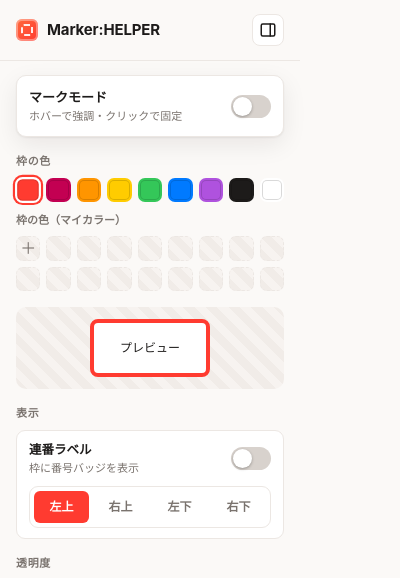
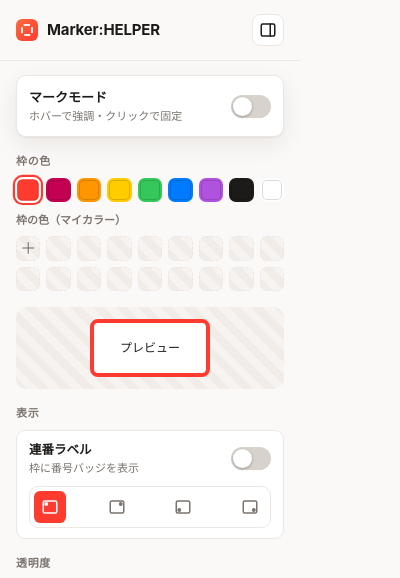
Before and after one commit to tksz-mycom/marker-helper, a browser extension: page popup/popup.html in a window 400 px wide. Shown: the top 578 px of the page. Drawn offline with Linux system fonts and the light colour scheme.

Commit message:
feat: 連番ラベルの位置指定をアイコンに変更
- 左上・右上・左下・右下のテキストを枠とコーナーの点で示すアイコンに置き換えました。
- 位置ボタンを32x32の正方形に整え均等に配置しました。

```diff
--- a/popup/popup.css
+++ b/popup/popup.css
@@ -53,10 +53,10 @@ body {
   height: 22px;
   border-radius: 6px;
   background: linear-gradient(135deg, #ff6a3d, var(--accent));
-  box-shadow: inset 0 0 0 2px rgba(255, 255, 255, 0.35);
   position: relative;
   flex: none;
 }
+
 .mm-logo::after {
   content: "";
   position: absolute;
@@ -103,9 +103,11 @@ body {
   display: flex;
   flex-direction: column;
 }
+
 .mm-toggle-text strong {
   font-size: 13px;
 }
+
 .mm-toggle-text small {
   color: var(--muted);
   font-size: 11px;
@@ -126,6 +128,7 @@ body {
   background: #d8d2cd;
   transition: background 160ms ease;
 }
+
 .mm-switch::after {
   content: "";
   position: absolute;
@@ -138,16 +141,19 @@ body {
   box-shadow: 0 1px 3px rgba(0, 0, 0, 0.3);
   transition: transform 160ms cubic-bezier(0.16, 1, 0.3, 1);
 }
-.mm-toggle input:checked ~ .mm-switch,
-.mm-inline-toggle input:checked ~ .mm-switch {
+
+.mm-toggle input:checked~.mm-switch,
+.mm-inline-toggle input:checked~.mm-switch {
   background: var(--accent);
 }
-.mm-toggle input:checked ~ .mm-switch::after,
-.mm-inline-toggle input:checked ~ .mm-switch::after {
+
+.mm-toggle input:checked~.mm-switch::after,
+.mm-inline-toggle input:checked~.mm-switch::after {
   transform: translateX(17px);
 }
-.mm-toggle input:focus-visible ~ .mm-switch,
-.mm-inline-toggle input:focus-visible ~ .mm-switch {
+
+.mm-toggle input:focus-visible~.mm-switch,
+.mm-inline-toggle input:focus-visible~.mm-switch {
   outline: 2px solid var(--accent);
   outline-offset: 2px;
 }
@@ -156,6 +162,7 @@ body {
 .mm-field {
   margin-top: var(--space-4);
 }
+
 .mm-field h2 {
   margin: 0 0 8px;
   font-size: 11px;
@@ -172,6 +179,7 @@ body {
   gap: 6px;
   margin-bottom: 8px;
 }
+
 .mm-swatch {
   aspect-ratio: 1;
   border-radius: 7px;
@@ -181,14 +189,17 @@ body {
   padding: 0;
   transition: transform 120ms ease, border-color 120ms ease;
 }
+
 .mm-swatch:hover {
   transform: scale(1.12);
 }
+
 .mm-swatch[aria-checked="true"] {
   border-color: #fff;
   box-shadow: inset 0 0 0 1px rgba(0, 0, 0, 0.15), 0 0 0 2px var(--accent);
   transform: scale(1.08);
 }
+
 .mm-swatch:focus-visible {
   outline: 2px solid var(--text);
   outline-offset: 2px;
@@ -201,12 +212,14 @@ body {
   font-weight: 600;
   color: var(--muted);
 }
+
 .mm-mypalette {
   display: grid;
   grid-template-columns: repeat(9, 1fr);
   gap: 6px;
   margin-bottom: 10px;
 }
+
 .mm-myslot {
   position: relative;
   aspect-ratio: 1;
@@ -217,18 +230,22 @@ body {
   padding: 0;
   transition: transform 120ms ease, border-color 120ms ease;
 }
+
 .mm-myslot:hover {
   transform: scale(1.12);
 }
+
 .mm-myslot.is-selected {
   border-color: #fff;
   box-shadow: inset 0 0 0 1px rgba(0, 0, 0, 0.15), 0 0 0 2px var(--accent);
   transform: scale(1.08);
 }
+
 .mm-myslot:focus-visible {
   outline: 2px solid var(--text);
   outline-offset: 2px;
 }
+
 /* 削除ボタン（ホバー／フォーカスで表示） */
 .mm-myslot-del {
   position: absolute;
@@ -249,10 +266,12 @@ body {
   cursor: pointer;
   box-shadow: 0 1px 3px rgba(0, 0, 0, 0.3);
 }
+
 .mm-myslot:hover .mm-myslot-del,
 .mm-myslot-del:focus-visible {
   display: flex;
 }
+
 /* 空き枠（＋）: 現在の色を新規登録 */
 .mm-myslot-add {
   aspect-ratio: 1;
@@ -269,14 +288,17 @@ body {
   overflow: hidden;
   transition: border-color 120ms ease, color 120ms ease;
 }
+
 .mm-myslot-add:hover {
   border-color: var(--accent);
   color: var(--accent);
 }
+
 .mm-myslot-add:focus-visible {
   outline: 2px solid var(--accent);
   outline-offset: 2px;
 }
+
 /* 空きプレースホルダ: 9列×3行のグリッド形状を保つための非操作枠 */
 .mm-myslot-empty {
   aspect-ratio: 1;
@@ -307,6 +329,7 @@ body {
   border: 1px solid var(--line);
   border-radius: 9px;
 }
+
 .mm-segmented button {
   flex: 1;
   padding: 7px 4px;
@@ -320,14 +343,17 @@ body {
   cursor: pointer;
   transition: background 120ms ease, color 120ms ease;
 }
+
 .mm-segmented button:hover {
   background: var(--accent-weak);
   color: var(--text);
 }
+
 .mm-segmented button.is-active {
   background: var(--accent);
   color: #fff;
 }
+
 .mm-segmented button:focus-visible {
   outline: 2px solid var(--accent);
   outline-offset: 1px;
@@ -340,6 +366,7 @@ body {
   border: 1px solid var(--line);
   border-radius: 9px;
 }
+
 /* カード内のトグルはカード自体が枠になるため、行の枠を外す */
 .mm-label-card .mm-inline-toggle {
   padding: 0;
@@ -355,6 +382,7 @@ body {
   border: 1px solid var(--line);
   border-radius: 9px;
 }
+
 /* カード内のセグメント・スライダー行はカード自体が枠になるため個別の枠を外す */
 .mm-width-card .mm-segmented,
 .mm-width-card .mm-slider-row {
@@ -368,9 +396,31 @@ body {
 .mm-label-pos {
   margin-top: 10px;
 }
+
 .mm-label-pos.is-disabled {
   opacity: 0.4;
   pointer-events: none;
+}
+
+/* 位置ボタンはテキストではなくアイコン（枠＋該当コーナーの点）で示す。
+   ボタンは 32x32 の正方形に固定し、グループ内で均等配置する。 */
+.mm-label-pos {
+  justify-content: space-between;
+}
+
+.mm-label-pos button {
+  flex: none;
+  width: 32px;
+  height: 32px;
+  padding: 0;
+  display: flex;
+  align-items: center;
+  justify-content: center;
+}
+
+.mm-label-pos button svg {
+  width: 18px;
+  height: 18px;
 }
 
 /* インライントグル（表示オプション） */
@@ -386,17 +436,20 @@ body {
   cursor: pointer;
   user-select: none;
 }
+
 .mm-inline-text {
   display: flex;
   flex-direction: column;
   font-size: 12.5px;
   font-weight: 600;
 }
+
 .mm-inline-text small {
   font-weight: 400;
   font-size: 11px;
   color: var(--muted);
 }
+
 .mm-inline-toggle input {
   position: absolute;
   opacity: 0;
@@ -404,7 +457,7 @@ body {
 }
 
 /* セグメントの直後にスライダー行が続く場合（線幅）は間隔を空ける */
-.mm-segmented + .mm-slider-row {
+.mm-segmented+.mm-slider-row {
   margin-top: var(--space-2);
 }
 
@@ -418,6 +471,7 @@ body {
   border: 1px solid var(--line);
   border-radius: 9px;
 }
+
 .mm-range {
   flex: 1;
   min-width: 0;
@@ -428,6 +482,7 @@ body {
   border-radius: 999px;
   cursor: pointer;
 }
+
 .mm-range::-webkit-slider-thumb {
   -webkit-appearance: none;
   appearance: none;
@@ -439,6 +494,7 @@ body {
   box-shadow: 0 1px 3px rgba(0, 0, 0, 0.3);
   cursor: pointer;
 }
+
 .mm-range::-moz-range-thumb {
   width: 16px;
   height: 16px;
@@ -448,10 +504,12 @@ body {
   box-shadow: 0 1px 3px rgba(0, 0, 0, 0.3);
   cursor: pointer;
 }
+
 .mm-range:focus-visible {
   outline: 2px solid var(--accent);
   outline-offset: 4px;
 }
+
 .mm-num {
   width: 48px;
   padding: 5px 6px;
@@ -463,10 +521,12 @@ body {
   font-size: 12px;
   text-align: right;
 }
+
 .mm-num:focus-visible {
   outline: 2px solid var(--accent);
   outline-offset: 1px;
 }
+
 .mm-unit {
   font-size: 11px;
   color: var(--muted);
@@ -483,6 +543,7 @@ body {
   background: var(--hatch);
   border-radius: var(--radius);
 }
+
 #mm-preview-box {
   position: relative;
   padding: 8px 18px;
@@ -492,6 +553,7 @@ body {
   border: 3px solid var(--accent);
   border-radius: 4px;
 }
+
 .mm-preview-badge {
   position: absolute;
   top: -11px;
@@ -509,23 +571,27 @@ body {
   font-weight: 700;
   box-shadow: 0 1px 4px rgba(0, 0, 0, 0.3);
 }
+
 /* ラベル位置に応じてプレビューのバッジも四隅へ */
 #mm-preview-box.pos-tr .mm-preview-badge {
   top: -11px;
   left: auto;
   right: -11px;
 }
+
 #mm-preview-box.pos-bl .mm-preview-badge {
   top: auto;
   bottom: -11px;
   left: -11px;
 }
+
 #mm-preview-box.pos-br .mm-preview-badge {
   top: auto;
   left: auto;
   bottom: -11px;
   right: -11px;
 }
+
 .mm-preview-badge[hidden] {
   display: none;
 }
@@ -548,14 +614,17 @@ body {
   transition: transform 80ms ease, background 120ms ease, border-color 120ms ease,
     color 120ms ease;
 }
+
 .mm-head-btn:hover {
   background: var(--accent);
   border-color: var(--accent);
   color: #fff;
 }
+
 .mm-head-btn:active {
   transform: translateY(1px);
 }
+
 .mm-head-btn:focus-visible {
   outline: 2px solid var(--accent);
   outline-offset: 2px;
@@ -579,6 +648,7 @@ body {
   font-weight: 700;
   border: 2px solid var(--bg);
 }
+
 .mm-count-badge[hidden] {
   display: none;
 }
--- a/popup/popup.html
+++ b/popup/popup.html
@@ -68,10 +68,30 @@
             <span class="mm-switch" aria-hidden="true"></span>
           </label>
           <div class="mm-segmented mm-label-pos" id="mm-label-pos" role="radiogroup" aria-label="ラベル位置">
-            <button type="button" data-value="tl" class="is-active" disabled>左上</button>
-            <button type="button" data-value="tr" disabled>右上</button>
-            <button type="button" data-value="bl" disabled>左下</button>
-            <button type="button" data-value="br" disabled>右下</button>
+            <button type="button" data-value="tl" class="is-active" title="左上" aria-label="左上" disabled>
+              <svg viewBox="0 0 24 24" aria-hidden="true">
+                <rect x="3" y="4" width="18" height="16" rx="2" fill="none" stroke="currentColor" stroke-width="2" />
+                <circle cx="7" cy="8" r="2.6" fill="currentColor" />
+              </svg>
+            </button>
+            <button type="button" data-value="tr" title="右上" aria-label="右上" disabled>
+              <svg viewBox="0 0 24 24" aria-hidden="true">
+                <rect x="3" y="4" width="18" height="16" rx="2" fill="none" stroke="currentColor" stroke-width="2" />
+                <circle cx="17" cy="8" r="2.6" fill="currentColor" />
+              </svg>
+            </button>
+            <button type="button" data-value="bl" title="左下" aria-label="左下" disabled>
+              <svg viewBox="0 0 24 24" aria-hidden="true">
+                <rect x="3" y="4" width="18" height="16" rx="2" fill="none" stroke="currentColor" stroke-width="2" />
+                <circle cx="7" cy="16" r="2.6" fill="currentColor" />
+              </svg>
+            </button>
+            <button type="button" data-value="br" title="右下" aria-label="右下" disabled>
+              <svg viewBox="0 0 24 24" aria-hidden="true">
+                <rect x="3" y="4" width="18" height="16" rx="2" fill="none" stroke="currentColor" stroke-width="2" />
+                <circle cx="17" cy="16" r="2.6" fill="currentColor" />
+              </svg>
+            </button>
           </div>
         </div>
       </section>
```
